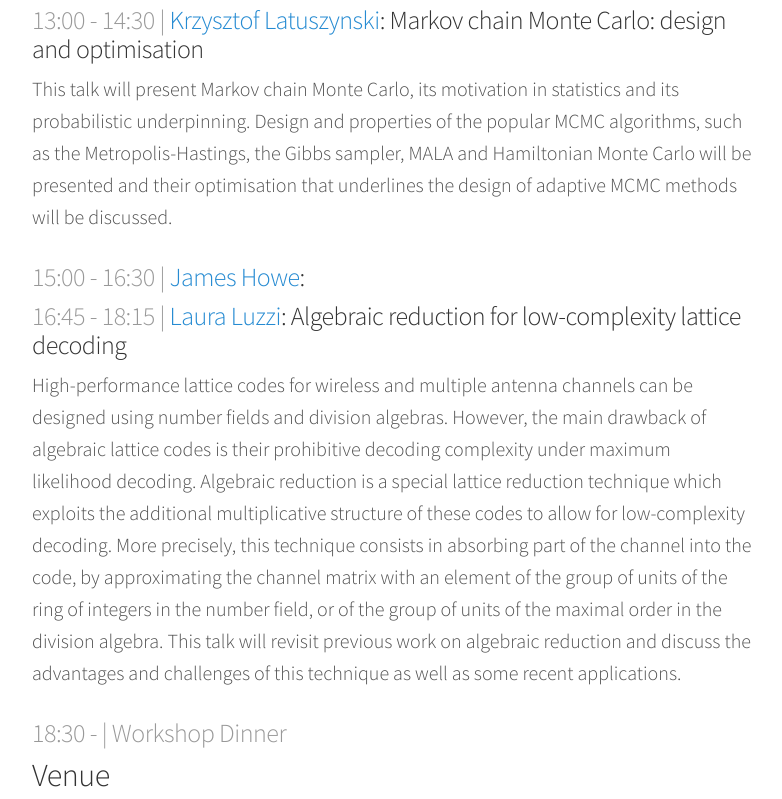
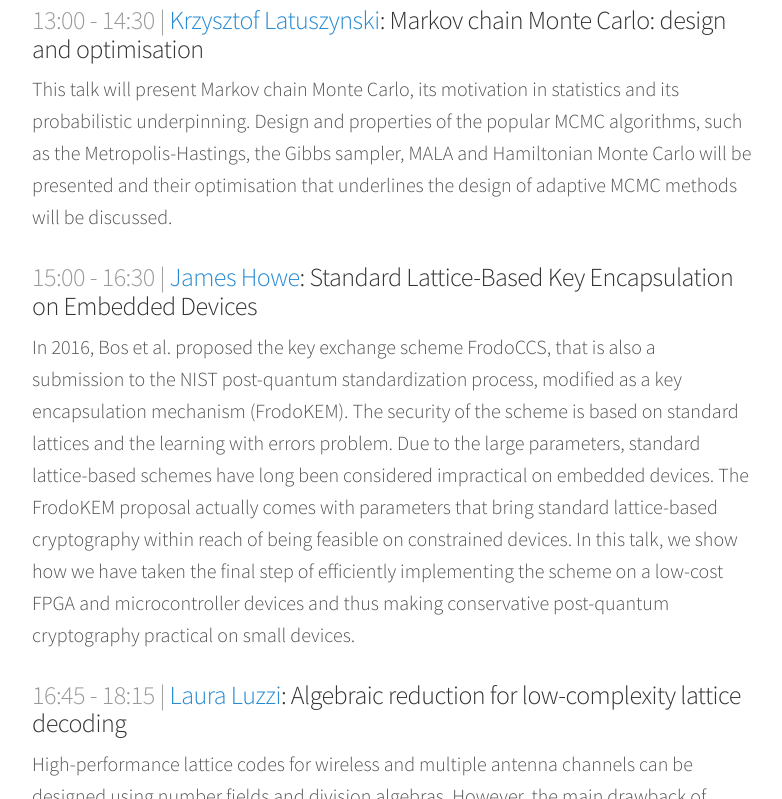
Before and after one commit to malb/discrete-subgroup, a Jekyll site: the page built from _posts/2018-09-24-lattice-meeting.md, in a window 1280 px wide and 900 px high, scrolled down 660 px, cut to the strip 0-799 px from the top of the window. Shown: the whole strip, without its empty margins (248-1030 px from the left). Built offline with Jekyll 4.4.1, drawn with Linux system fonts in a browser that asks for light colours; nearby versions of some CDN libraries.

Commit message:
James' blurb

```diff
--- a/_posts/2018-09-24-lattice-meeting.md
+++ b/_posts/2018-09-24-lattice-meeting.md
@@ -15,7 +15,9 @@ This meeting — on *24 September 2018* — is aimed at connecting the two commu
 
 This talk will present Markov chain Monte Carlo, its motivation in statistics and its probabilistic underpinning. Design and properties of the popular MCMC algorithms, such as the Metropolis-Hastings, the Gibbs sampler, MALA and Hamiltonian Monte Carlo will be presented and their optimisation that underlines the design of adaptive MCMC methods will be discussed.
 
-### <span> 15:00 - 16:30 | [James Howe](http://www.bris.ac.uk/engineering/people/james-howe/index.html)</span>:  ###
+### <span> 15:00 - 16:30 | [James Howe](http://www.bris.ac.uk/engineering/people/james-howe/index.html)</span>: Standard Lattice-Based Key Encapsulation on Embedded Devices ###
+
+In 2016, Bos et al. proposed the key exchange scheme FrodoCCS, that is also a submission to the NIST post-quantum standardization process, modified as a key encapsulation mechanism (FrodoKEM). The security of the scheme is based on standard lattices and the learning with errors problem. Due to the large parameters, standard lattice-based schemes have long been considered impractical on embedded devices. The FrodoKEM proposal actually comes with parameters that bring standard lattice-based cryptography within reach of being feasible on constrained devices. In this talk, we show how we have taken the final step of efficiently implementing the scheme on a low-cost FPGA and microcontroller devices and thus making conservative post-quantum cryptography practical on small devices.
 
 ### <span> 16:45 - 18:15 | [Laura Luzzi](http://perso-etis.ensea.fr/luzzi/)</span>: Algebraic reduction for low-complexity lattice decoding ###
 
```
